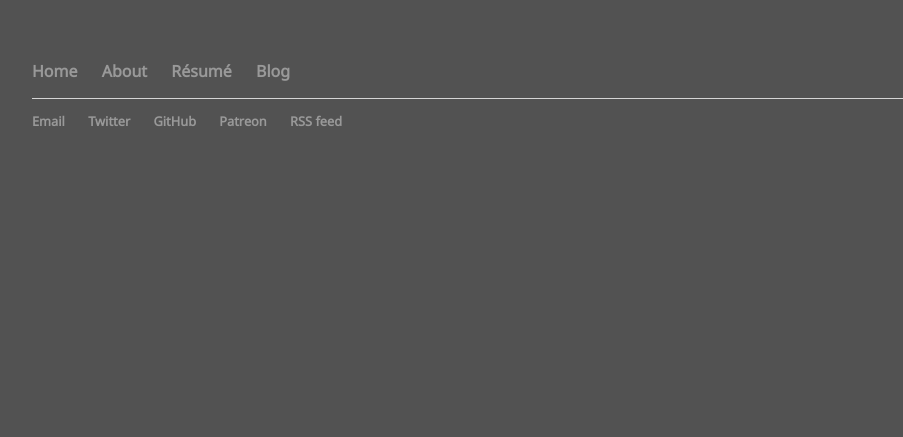
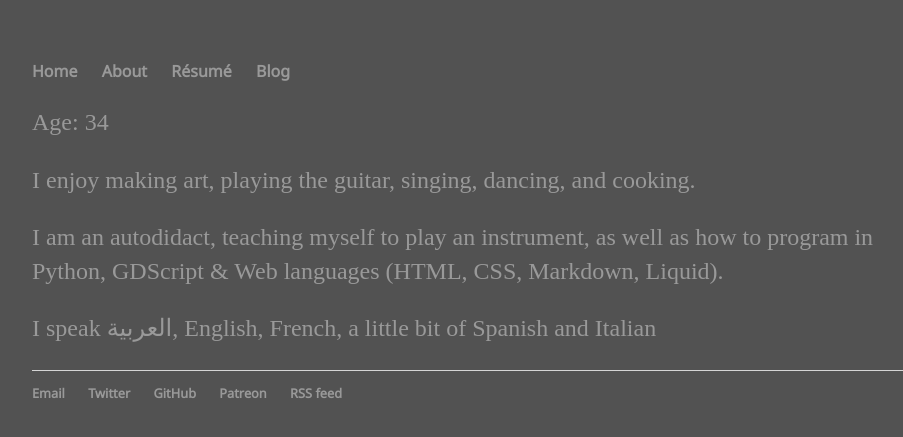
Before and after one commit to mstfacmly/mstfacmly.github.io, a Jekyll site: the page built from about.md, in a window 1280 px wide. Shown: the top 437 px of the page, without its empty margins (160-1063 px from the left). Built offline with Jekyll 4.4.1, drawn with Linux system fonts in a browser that asks for light colours; some web fonts are replaced.

Commit message:
moving to more markdown files, adding extra details to config

```diff
--- a/_config.yml
+++ b/_config.yml
@@ -1,8 +1,10 @@
 title: mstfa cmly - Game Designer
 description: Personal website & résumé for mstfa cmly
-url: studioslune.com/
+url: https://www.mstfacmly.com
 author: mstfa cmly
 birthday: '1984-04-11 00:00:00 +0300'
+langs: العربية, English, French, a little bit of Spanish and Italian
+proglangs: Python, GDScript & Web languages (HTML, CSS, Markdown, Liquid)
 
 #contact info
 email: mstfacmly@studioslune.com
--- /dev/null
+++ b/about.md
@@ -0,0 +1,14 @@
+---
+layout: default
+---
+{% capture age %}
+{% include age.html %}
+{% endcapture %}
+
+Age: {{ age | strip }}
+
+I enjoy making art, playing the guitar, singing, dancing, and cooking.
+
+I am an autodidact, teaching myself to play an instrument, as well as how to program in {{ site.proglangs }}.
+
+I speak {{ site.langs }}
--- a/about/index.html
+++ /dev/null
@@ -1,3 +0,0 @@
----
-layout: default
----
```
Also changed, not shown: index.html (deleted, +0 -14 lines), index.md (added, +16 -0 lines).
